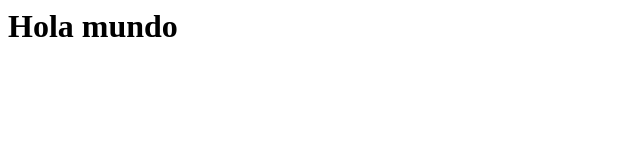
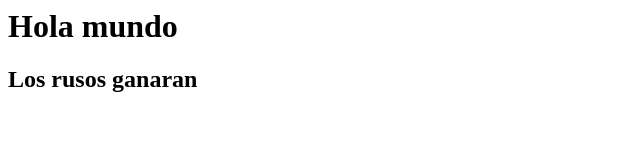
Before and after one commit to marcantonio13/practicas, a plain HTML site: page index.html in a window 1280 px wide. Shown: the whole page, without its empty margins (0-640 px from the left). Drawn offline with Linux system fonts and the light colour scheme.

Commit message:
mi primer html

```diff
--- a/index.html
+++ b/index.html
@@ -1,5 +1,6 @@
 <html>
 <body>
 <h1>Hola mundo</h1>
+<h2>Los rusos ganaran</h2>
 </body>
 </html>
```
